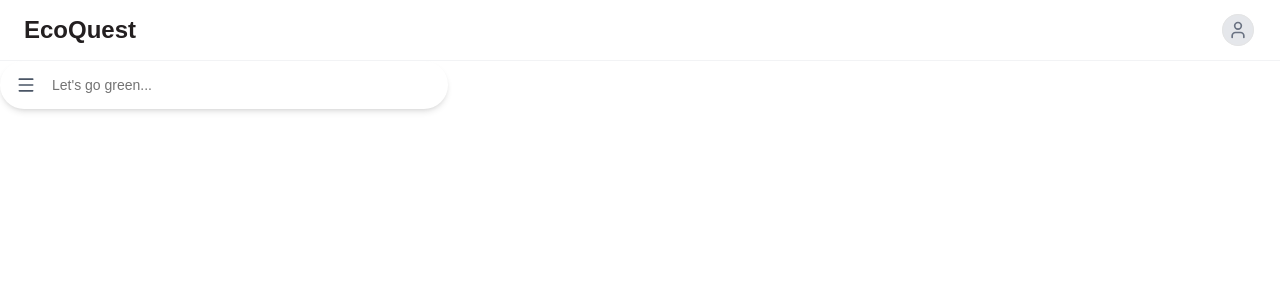
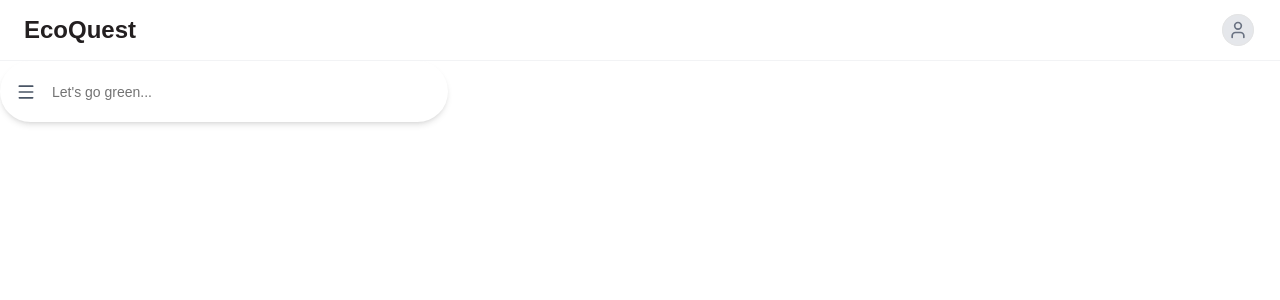
Before and after one commit to mfandohan05/hacknc2026, a React (Vite) app in the folder frontend/: page / in a window 1280 px wide. Shown: the top 300 px of the page. Built offline with nearby package versions, Linux system fonts and the light colour scheme; a web font is replaced by a local one.

Commit message:
created layout file :

```diff
--- a/frontend/src/App.tsx
+++ b/frontend/src/App.tsx
@@ -1,13 +1,13 @@
 import './App.css'
 import MapSearchBox from './MapSearchBox'
 import NavigationBar from './NavigationBar'
+import MapLayout from './MapLayout'
 
 function App() {
 
   return (
     <>
-      <NavigationBar />
-      <MapSearchBox />
+      <MapLayout />
     </>
   )
 }
--- /dev/null
+++ b/frontend/src/MapLayout.tsx
@@ -0,0 +1,12 @@
+import NavigationBar from "./NavigationBar";
+import MapSearchBox from "./MapSearchBox";
+function MapLayout() {
+    return (
+        <div className="grid grid-cols-1 grid-rows-3">
+            <NavigationBar />
+            <MapSearchBox />
+        </div>
+    )
+}
+
+export default MapLayout;
```
